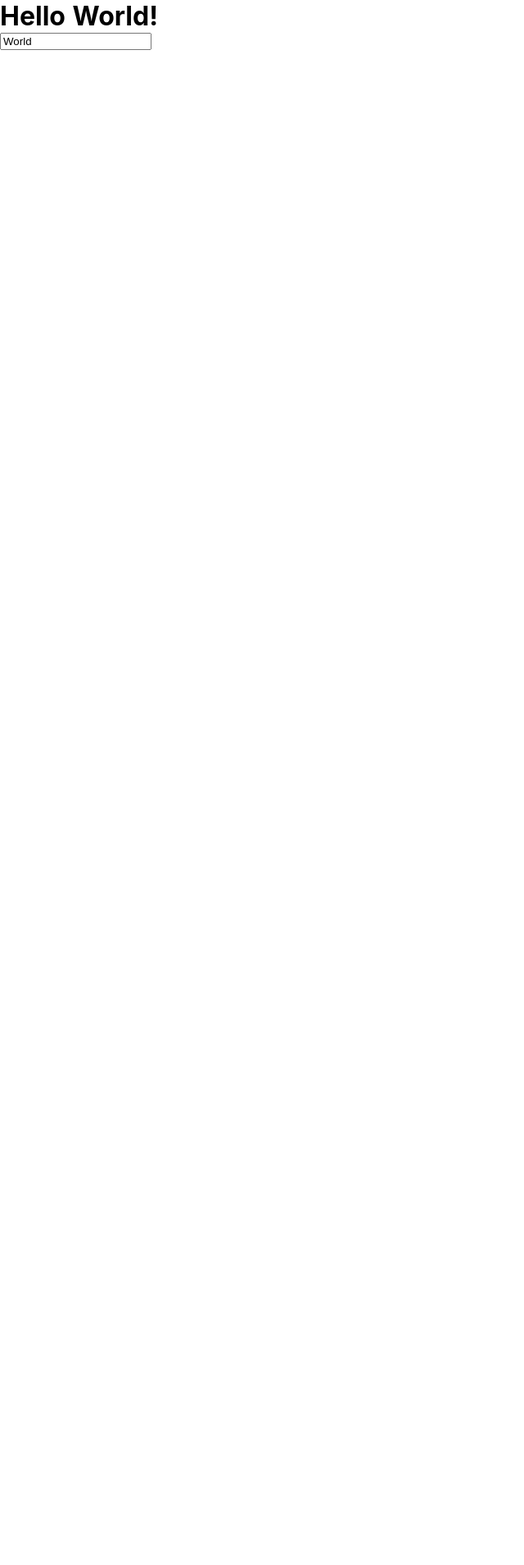
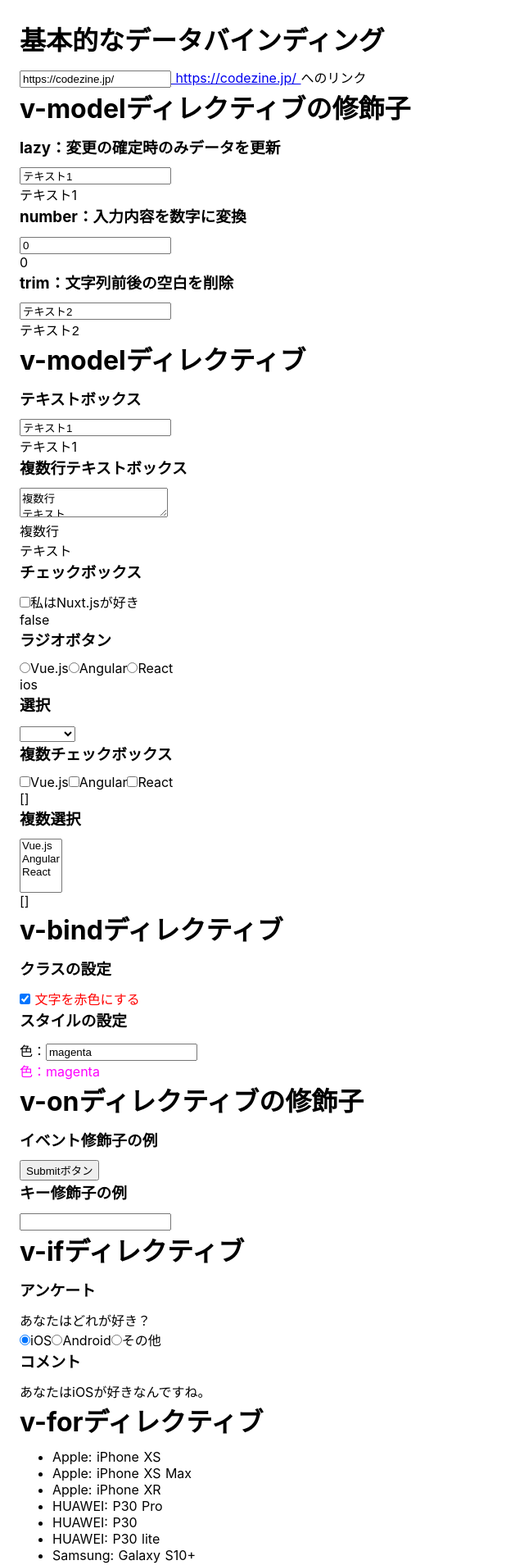
Before and after one commit to baystars/nuxt-p001, a Nuxt app: page / in a window 1280 px wide. Shown: the top 1909 px of the page at 82% size, without its empty margins (0-640 px from the left). Before the commit the page ends 800 px from the top, so only its background shows below. Built offline with nearby package versions, Linux system fonts and the light colour scheme.

Commit message:
modified

```diff
--- a/pages/index.vue
+++ b/pages/index.vue
@@ -1,15 +1,224 @@
 <template>
-  <div>
-    <h1>Hello {{name}}!</h1> <!-- nameの表示 …（1） -->
-    <input v-model="name"><!-- nameの入力 …（2）-->
+  <div class="container">
+    <div id="sec0">
+      <h1>基本的なデータバインディング</h1>
+      <input v-model="url" placeholder="URL" />
+      <!--（1）-->
+      <a v-bind:href="url" target="_blank">
+        <!--（2）-->
+        {{ url }}
+        <!--（3）-->
+      </a>
+      へのリンク
+    </div>
+
+    <div id="sec1">
+      <h1>v-modelディレクティブの修飾子</h1>
+      <h3>lazy：変更の確定時のみデータを更新</h3>
+      <input v-model.lazy="text1" />
+      <div>{{ text1 }}</div>
+
+      <h3>number：入力内容を数字に変換</h3>
+      <input v-model.number="number1" />
+      <div>{{ number1 }}</div>
+
+      <h3>trim：文字列前後の空白を削除</h3>
+      <input v-model.trim="text2" />
+      <pre>{{ text2 }}</pre>
+    </div>
+
+    <div id="sec2">
+      <h1>v-modelディレクティブ</h1>
+      <h3>テキストボックス</h3>
+      <input v-model="text1" />
+      <div>{{ text1 }}</div>
+
+      <h3>複数行テキストボックス</h3>
+      <textarea v-model="text3"></textarea>
+      <pre>{{ text3 }}</pre>
+
+      <h3>チェックボックス</h3>
+      <input type="checkbox" id="checkbox" v-model="checkboxValue" />
+      <label for="checkbox">私はNuxt.jsが好き</label>
+      <div>{{ checkboxValue }}</div>
+
+      <h3>ラジオボタン</h3>
+      <input type="radio" id="radio1" value="vue" v-model="radioValue" />
+      <label for="radio1">Vue.js</label>
+      <input type="radio" id="radio2" value="angular" v-model="radioValue" />
+      <label for="radio2">Angular</label>
+      <input type="radio" id="radio3" value="react" v-model="radioValue" />
+      <label for="radio3">React</label>
+      <div>{{ radioValue }}</div>
+
+      <h3>選択</h3>
+      <select v-model="selectValue">
+        <option disabled value=""></option>
+        <option value="vue">Vue.js</option>
+        <option value="angular">Angular</option>
+        <option value="react">React</option>
+      </select>
+      <div>{{ selectValue }}</div>
+
+      <h3>複数チェックボックス</h3>
+      <input
+        type="checkbox"
+        id="checkbox1"
+        value="vue"
+        v-model="checkboxArray"
+      />
+      <label for="checkbox1">Vue.js</label>
+      <input
+        type="checkbox"
+        id="checkbox2"
+        value="angular"
+        v-model="checkboxArray"
+      />
+      <label for="checkbox2">Angular</label>
+      <input
+        type="checkbox"
+        id="checkbox3"
+        value="react"
+        v-model="checkboxArray"
+      />
+      <label for="checkbox3">React</label>
+      <div>{{ checkboxArray }}</div>
+
+      <h3>複数選択</h3>
+      <select v-model="selectArray" multiple>
+        <option value="vue">Vue.js</option>
+        <option value="angular">Angular</option>
+        <option value="react">React</option>
+      </select>
+      <div>{{ selectArray }}</div>
+    </div>
+
+    <div id="sec3">
+      <h1>v-bindディレクティブ</h1>
+      <h3>クラスの設定</h3>
+      <input id="checkbox1" type="checkbox" v-model="isChecked" />
+      <label for="checkbox1" v-bind:class="{ 'color-red': isChecked }">
+        文字を赤色にする
+      </label>
+      <!-- 算出プロパティを利用した記述
+      <label for="checkbox1" v-bind:class="computedClass">
+        文字を赤色にする
+      </label>
+-->
+
+      <h3>スタイルの設定</h3>
+      <div>色：<input v-model="fontColor" placeholder="fontColor" /></div>
+      <div v-bind:style="{ color: fontColor }">色：{{ fontColor }}</div>
+      <!-- 算出プロパティを利用した記述
+      <div v-bind:style="computedStyle">
+        色：{{ fontColor }}
+      </div>
+-->
+    </div>
+
+    <div id="sec4">
+      <h1>v-onディレクティブの修飾子</h1>
+      <h3>イベント修飾子の例</h3>
+      <form>
+        <input
+          type="submit"
+          v-on:click.prevent="onFormSubmit"
+          value="Submitボタン"
+        />
+      </form>
+
+      <h3>キー修飾子の例</h3>
+      <input v-on:keyup.enter="onKeyUpEnter" />
+    </div>
+
+    <div id="sec5">
+      <h1>v-ifディレクティブ</h1>
+      <h3>アンケート</h3>
+      <div>あなたはどれが好き？</div>
+      <input type="radio" id="radio1" value="ios" v-model="radioValue" />
+      <label for="radio1">iOS</label>
+      <input type="radio" id="radio2" value="android" v-model="radioValue" />
+      <label for="radio2">Android</label>
+      <input type="radio" id="radio3" value="other" v-model="radioValue" />
+      <label for="radio3">その他</label>
+
+      <h3>コメント</h3>
+      <div v-if="radioValue === 'ios'">あなたはiOSが好きなんですね。</div>
+      <div v-else-if="radioValue === 'android'">
+        あなたはAndroidが好きなんですね。
+      </div>
+      <div v-else>その他が好きとはマニアックですね。</div>
+    </div>
+
+    <div id="sec6">
+      <h1>v-forディレクティブ</h1>
+      <ul>
+        <li v-for="phone in phoneList" v-bind:key="phone.id">
+          {{ phone.vendor }}: {{ phone.model }}
+        </li>
+      </ul>
+    </div>
   </div>
 </template>
 <script>
 export default {
-  data() { // ページに表示するデータの指定 …（3）
+  data() {
     return {
-      name: 'World' // nameの初期値 …（4）
-    }
-  }
+      url: "https://codezine.jp/", // （4
+      text1: "テキスト1",
+      number1: 0,
+      text2: "テキスト2",
+      text3: "複数行\nテキスト",
+      checkboxValue: false,
+      radioValue: "",
+      selectValue: "",
+      checkboxArray: [],
+      selectArray: [],
+      isChecked: true,
+      fontColor: "magenta",
+      message: "",
+      radioValue: "ios",
+      phoneList: [
+        { id: 1, vendor: "Apple", model: "iPhone XS" },
+        { id: 2, vendor: "Apple", model: "iPhone XS Max" },
+        { id: 3, vendor: "Apple", model: "iPhone XR" },
+        { id: 4, vendor: "HUAWEI", model: "P30 Pro" },
+        { id: 5, vendor: "HUAWEI", model: "P30" },
+        { id: 6, vendor: "HUAWEI", model: "P30 lite" },
+        { id: 7, vendor: "Samsung", model: "Galaxy S10+" },
+        { id: 8, vendor: "Samsung", model: "Galaxy S10" },
+      ],
+    };
+  },
+  computed: {
+    // 算出プロパティ
+    computedClass() {
+      return { "color-red": this.isChecked }; // this.isCheckedから算出
+    },
+    computedStyle() {
+      return { color: this.fontColor }; // this.fontColorから算出
+    },
+  },
+  methods: {
+    onFormSubmit() {
+      alert("フォームのSubmitがキャンセルされます。");
+    },
+    onKeyUpEnter() {
+      alert("改行キーが押されました。");
+    },
+  },
+};
+</script>
+
+<style>
+.container {
+  padding: 24px;
 }
-</script>
+h1,
+h3 {
+  margin-bottom: 12px;
+}
+.color-red {
+  color:red
+}
+</style>
```
Also changed, not shown: 1 other file (tests, documents, lock files or other folders).
